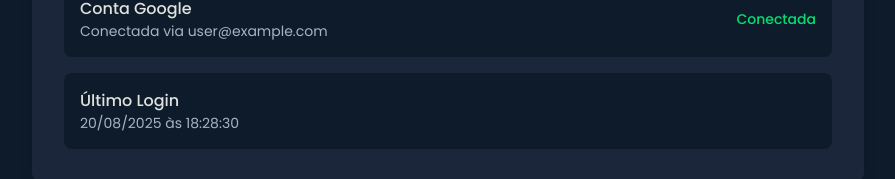
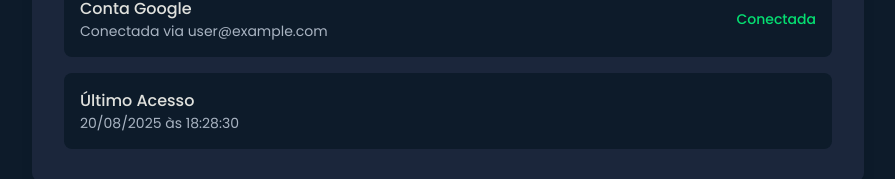
Before and after one commit to Brendhon/desbrava, a Next.js app: page /account in a window 1280 px wide. Shown: the part 985-1164 px from the top of the page, without its empty margins (192-1087 px from the left). Built offline with nearby package versions, Linux system fonts and the light colour scheme; no server answers; sample sign-in values are in the browser's storage.

Commit message:
fix: update security title from "Último Login" to "Último Acesso" for improved clarity in the AccountPage component in the Desbrava project

```diff
--- a/app/(protected)/account/page.tsx
+++ b/app/(protected)/account/page.tsx
@@ -159,7 +159,7 @@ export default function AccountPage() {
 
             <div className={styles.securityItem}>
               <div>
-                <h3 className={styles.securityTitle}>Último Login</h3>
+                <h3 className={styles.securityTitle}>Último Acesso</h3>
                 <p className={styles.securityDescription}>
                   {new Date().toLocaleDateString('pt-BR')} às{' '}
                   {new Date().toLocaleTimeString('pt-BR')}
```
